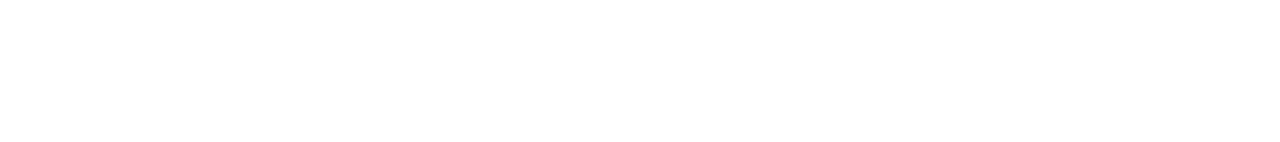
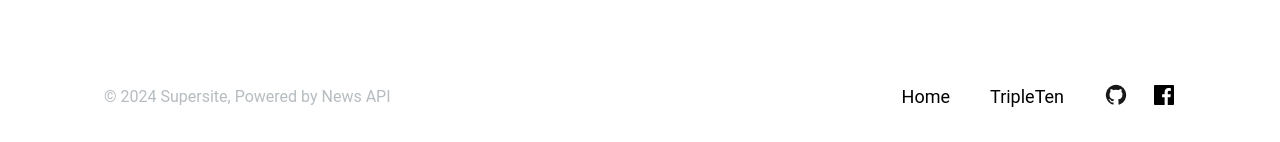
Before and after one commit to KRMalaGrino/finalProject-FrontEnd, a React (Vite) app: page / in a window 1280 px wide. Shown: the part 1130-1272 px from the top of the page. Before the commit the page ends 1221 px from the top, so only its background shows below. Built offline with nearby package versions, Linux system fonts and the light colour scheme; a web font is replaced by a local one.

Commit message:
added styles to footer

```diff
--- a/src/components/Footer/Footer.css
+++ b/src/components/Footer/Footer.css
@@ -0,0 +1,47 @@
+.footer {
+  display: flex;
+  flex-direction: row;
+  justify-content: space-between;
+  align-items: center;
+
+  padding: 0 104px;
+  box-sizing: border-box;
+
+  width: 100%;
+}
+
+.footer__text {
+  font-family: "Roboto", "Helvetica Neue", Helvetica, Arial, sans-serif;
+  line-height: 22px;
+  color: #b6bcbf;
+}
+
+.footer__link-wrapper {
+  display: flex;
+  flex-direction: row;
+  align-items: center;
+  gap: 40px;
+  color: #1a1b22;
+}
+
+.footer__link-text {
+  background-color: transparent;
+  border: none;
+  padding: 0;
+
+  font-family: "Roboto", "Helvetica Neue", Helvetica, Arial, sans-serif;
+  font-size: 18px;
+  line-height: 24px;
+
+  cursor: pointer;
+}
+
+.footer__icon-wrapper {
+  display: flex;
+  flex-direction: row;
+  gap: 24px;
+}
+
+.footer__icon {
+  cursor: pointer;
+}
--- a/src/components/Footer/Footer.jsx
+++ b/src/components/Footer/Footer.jsx
@@ -1,7 +1,36 @@
+import { Link } from "react-router-dom";
+
+import githubIcon from "../../images/github-icon.png";
+import facebookIcon from "../../images/facebook-icon.png";
+
 function Footer() {
   return (
-    <div>
-      <h1></h1>
+    <div className="footer">
+      <p className="footer__text">© 2024 Supersite, Powered by News API</p>
+      <div className="footer__link-wrapper">
+        <Link>
+          <button className="footer__link-text" type="button">
+            Home
+          </button>
+        </Link>
+        <Link>
+          <button className="footer__link-text" type="button">
+            TripleTen
+          </button>
+        </Link>
+        <div className="footer__icon-wrapper">
+          <Link>
+            <img className="footer__icon" src={githubIcon} alt="github icon" />
+          </Link>
+          <Link>
+            <img
+              className="footer__icon"
+              src={facebookIcon}
+              alt="facebook icon"
+            />
+          </Link>
+        </div>
+      </div>
     </div>
   );
 }
--- a/src/components/Header/Header.css
+++ b/src/components/Header/Header.css
@@ -35,4 +35,6 @@
   font-size: 20px;
   line-height: 24px;
   color: #ffffff;
+
+  cursor: pointer;
 }
--- a/src/components/Header/Navigation/Navigation.css
+++ b/src/components/Header/Navigation/Navigation.css
@@ -20,6 +20,8 @@
   font-size: 18px;
   line-height: 24px;
   color: white;
+
+  cursor: pointer;
 }
 
 .navigation__sign-in {
@@ -36,6 +38,8 @@
   border: white solid;
   border-width: 1px;
   border-radius: 100px;
+
+  cursor: pointer;
 }
 
 .navigation__saved-articles {
@@ -43,6 +47,8 @@
 
   border: none;
   background-color: transparent;
+
+  cursor: pointer;
 }
 
 .navigation__author-wrapper {
@@ -56,10 +62,14 @@
   padding: 0;
 
   background-color: transparent;
+
+  cursor: pointer;
 }
 
 .navigation__exit-icon {
   padding: 0;
 
   background-color: transparent;
+
+  cursor: pointer;
 }
```
Also changed, not shown: src/images/facebook-icon.png (renamed from src/images/facebook-icon .png), src/images/github-icon.png (renamed from src/images/github-icon .png).
